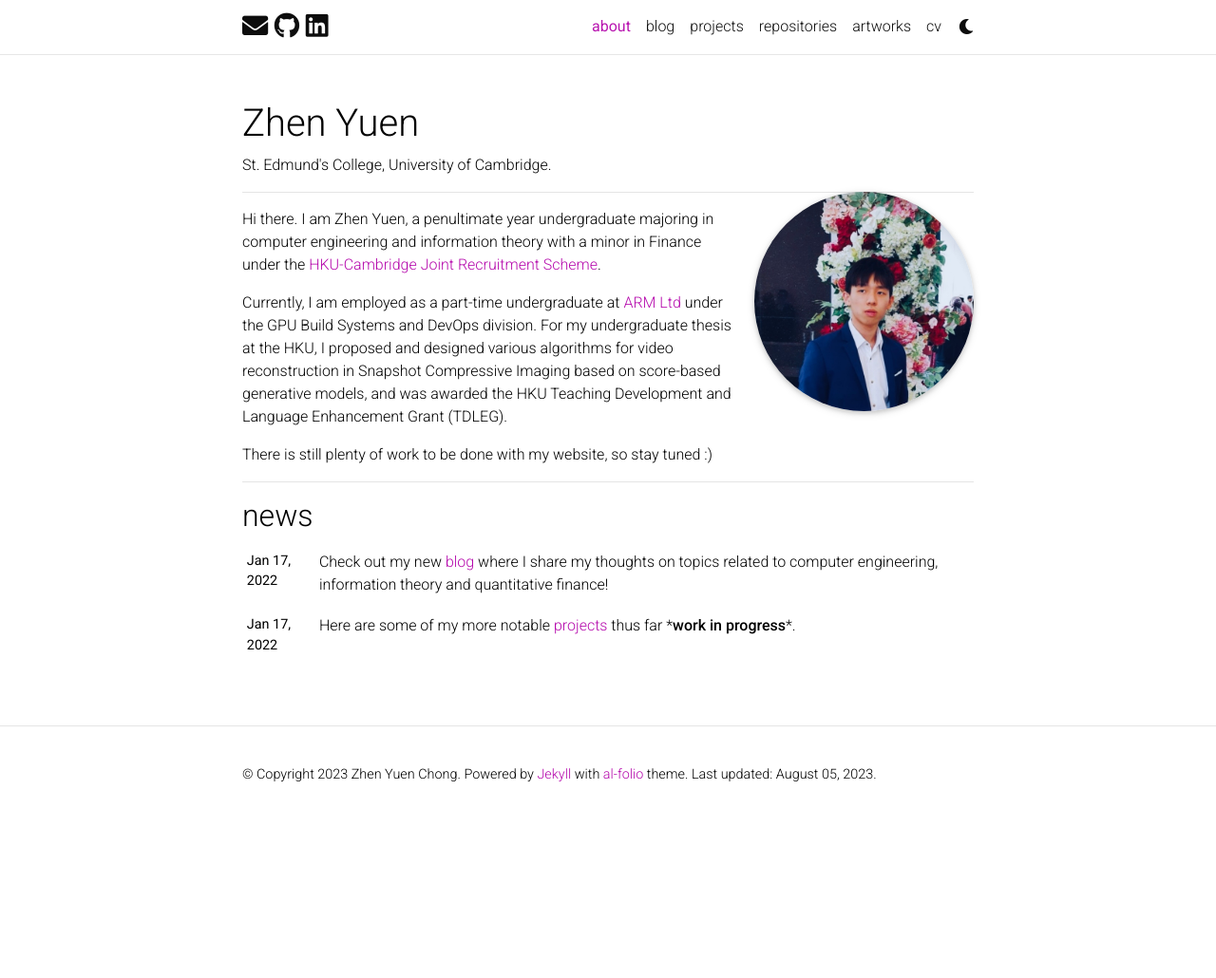
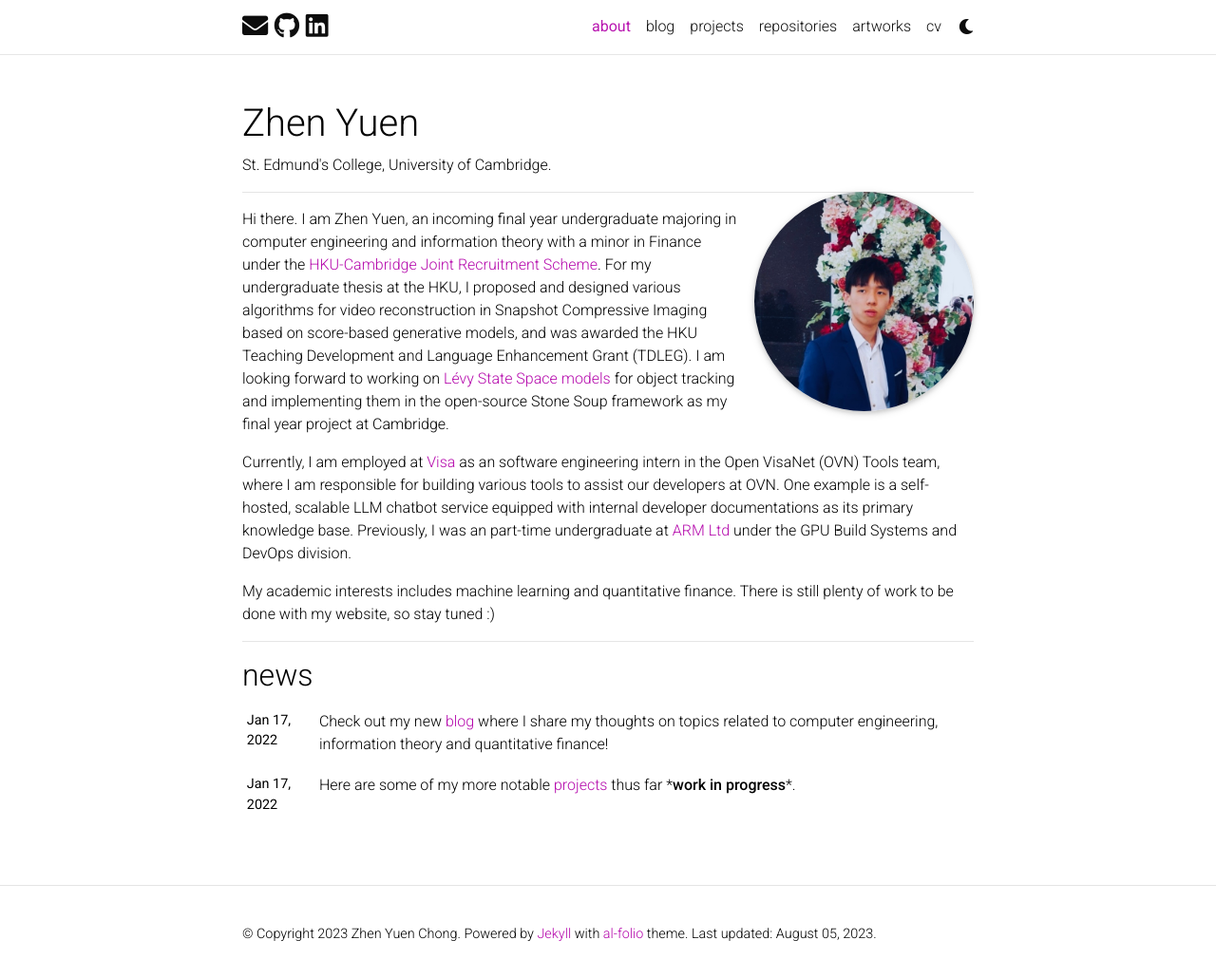
Before and after one commit to zhenyuen/zhenyuen.github.io, a Jekyll site: the page built from _pages/about.md, in a window 1280 px wide and 1034 px high. Shown: the top 1030 px of the window at 95% size. Built offline with Jekyll 4.4.1, drawn with Linux system fonts in a browser that asks for light colours; full-size pictures stand in for the smaller copies a plugin makes; comment, search, counter and statistics services are not loaded; a style sheet for code colours, icons or effects is not loaded.

Commit message:
feat: update about.md

```diff
--- a/_pages/about.md
+++ b/_pages/about.md
@@ -17,10 +17,10 @@ social: false  # includes social icons at the bottom of the page
 
 ---
 
-Hi there. I am Zhen Yuen, a penultimate year undergraduate majoring in computer engineering and information theory with a minor in Finance under the [HKU-Cambridge Joint Recruitment Scheme](https://engg.hku.hk/Teaching-Learning/BEng-BASc/HKU-Cambridge-Undergraduate-Recruitment-Scheme).
+Hi there. I am Zhen Yuen, an incoming final year undergraduate majoring in computer engineering and information theory with a minor in Finance under the [HKU-Cambridge Joint Recruitment Scheme](https://engg.hku.hk/Teaching-Learning/BEng-BASc/HKU-Cambridge-Undergraduate-Recruitment-Scheme). For my undergraduate thesis at the HKU, I proposed and designed various algorithms for video reconstruction in Snapshot Compressive Imaging based on score-based generative models, and was awarded the HKU Teaching Development and Language Enhancement Grant (TDLEG). I am looking forward to working on [Lévy State Space models](https://arxiv.org/abs/1912.12524) for object tracking and implementing them in the open-source Stone Soup framework as my final year project at Cambridge.
 
-Currently, I am employed as a part-time undergraduate at [ARM Ltd](https://www.arm.com) under the GPU Build Systems and DevOps division. For my undergraduate thesis at the HKU, I proposed and designed various algorithms for video reconstruction in Snapshot Compressive Imaging based on score-based generative models, and was awarded the HKU Teaching Development and Language Enhancement Grant (TDLEG).
+Currently, I am employed at [Visa](https://www.visa.co.uk) as an software engineering intern in the Open VisaNet (OVN) Tools team, where I am responsible for building various tools to assist our developers at OVN. One example is a self-hosted, scalable LLM chatbot service equipped with internal developer documentations as its primary knowledge base. Previously, I was an part-time undergraduate at [ARM Ltd](https://www.arm.com) under the GPU Build Systems and DevOps division.
 
-There is still plenty of work to be done with my website, so stay tuned :)
+My academic interests includes machine learning and quantitative finance. There is still plenty of work to be done with my website, so stay tuned :)
 
 ---
```
